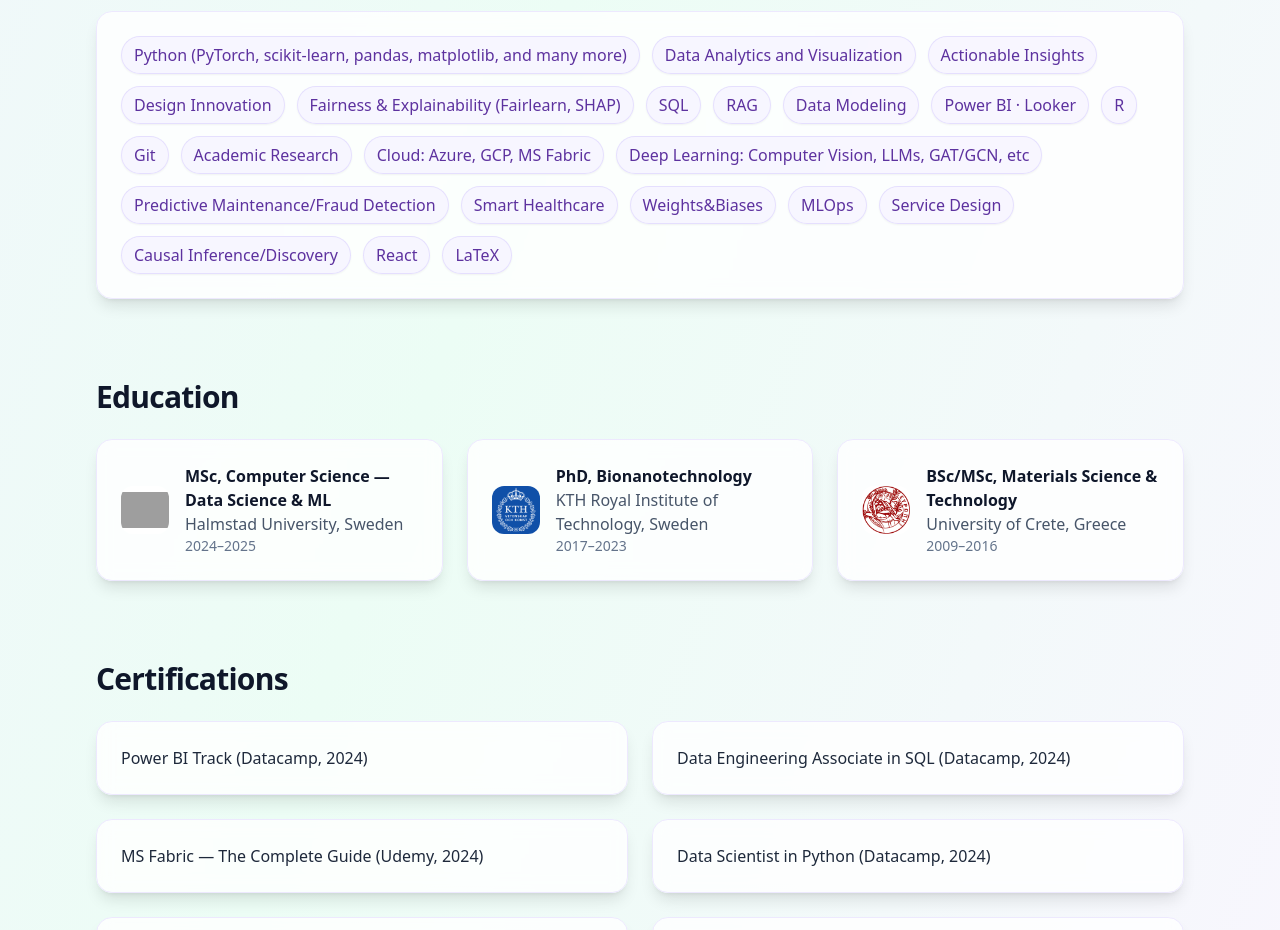
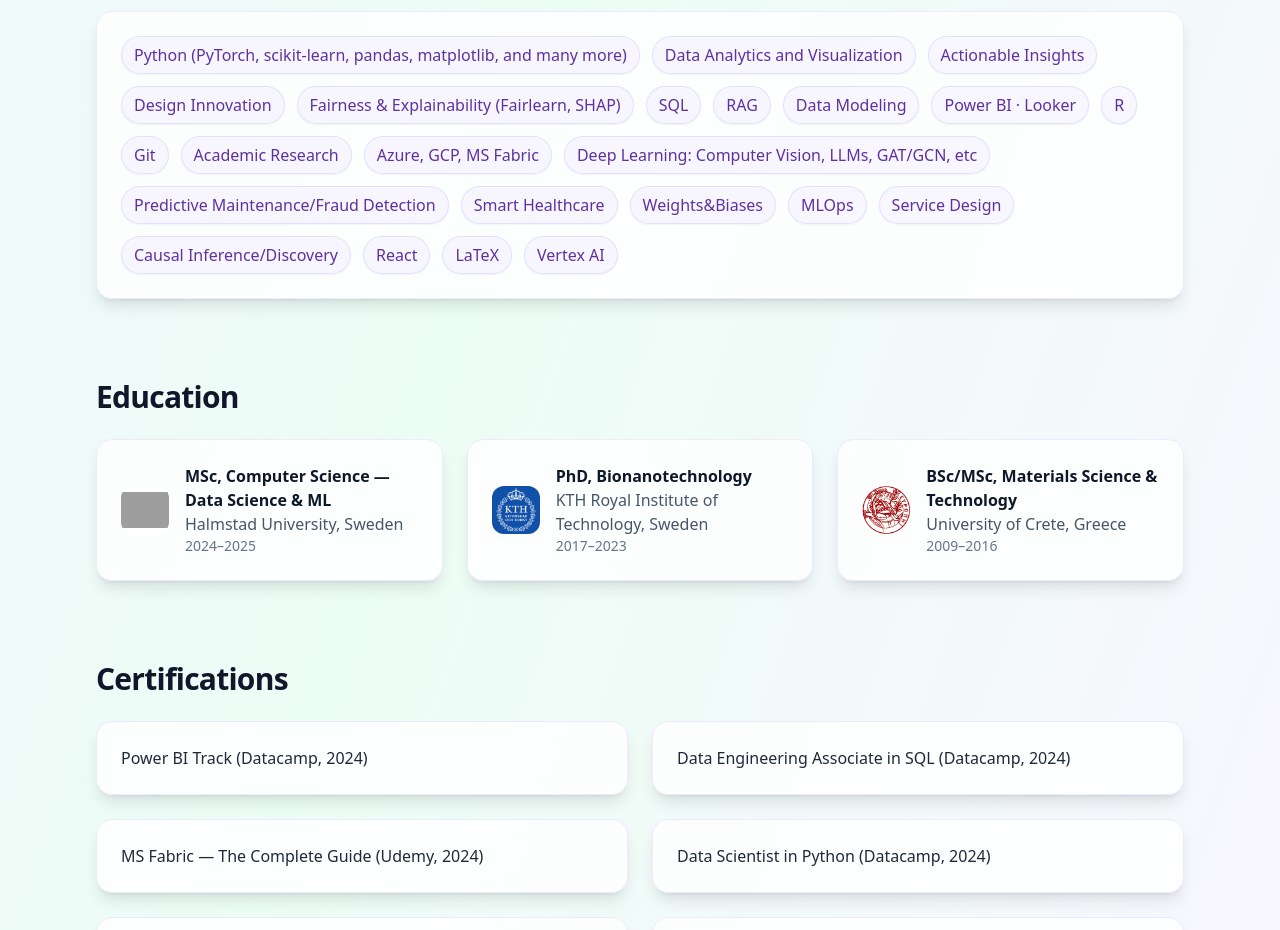
Before and after one commit to EiriniOr/eirini-portfolio, a React (Vite) app: page / in a window 1280 px wide. Shown: the part 2020-2950 px from the top of the page. Built offline with nearby package versions, Linux system fonts and the light colour scheme; grey boxes are pictures that could not be loaded.

Commit message:
Added Vertex AI

```diff
--- a/src/App.jsx
+++ b/src/App.jsx
@@ -37,7 +37,7 @@ const PROFILE = {
     "R",
     "Git",
     "Academic Research",
-    "Cloud: Azure, GCP, MS Fabric",
+    "Azure, GCP, MS Fabric",
     "Deep Learning: Computer Vision, LLMs, GAT/GCN, etc",
     "Predictive Maintenance/Fraud Detection",
     "Smart Healthcare",
@@ -45,7 +45,7 @@ const PROFILE = {
     "MLOps",
     "Service Design",
     "Causal Inference/Discovery", "React",
-    "LaTeX",
+    "LaTeX", "Vertex AI"
   ],
   languages: ["English (C2)", "Swedish (Intermediate)", "Greek (Native)"],
 };
```
